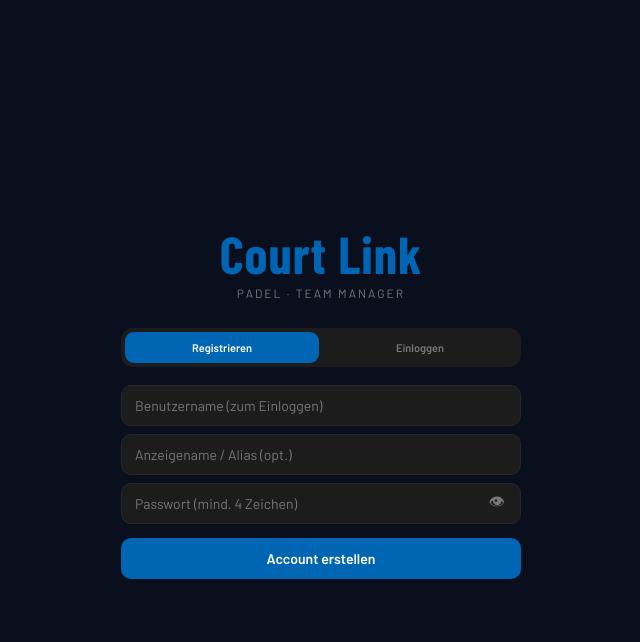
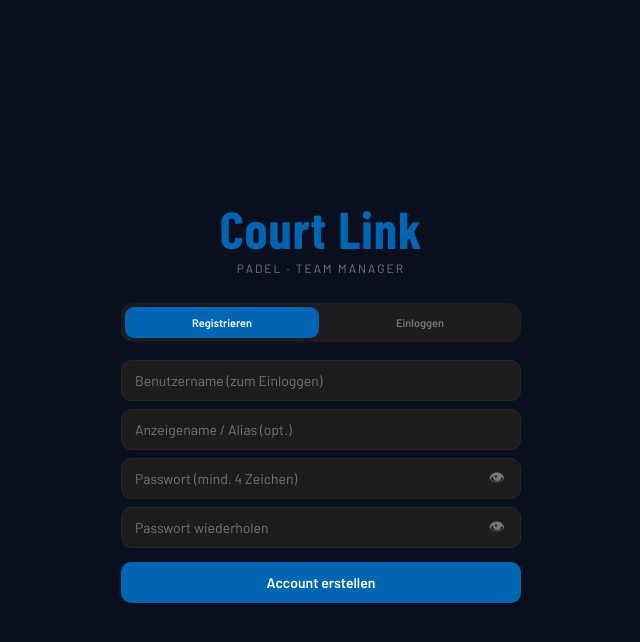
Before and after one commit to Emilionen12/COURTLink3_Server, a Flask app: page / in a window 1280 px wide. Shown: the top 642 px of the page, without its empty margins (319-959 px from the left). Run offline with Flask 3, Linux system fonts and the light colour scheme; some web fonts are replaced.

Commit message:
DoubleCheckUndCLipboard

```diff
--- a/templates/index.html
+++ b/templates/index.html
@@ -180,6 +180,10 @@
       <div class="pw-wrap">
         <input type="password" id="l-pw-r" placeholder="Passwort (mind. 4 Zeichen)">
         <button class="pw-auge" onclick="togglePw('l-pw-r',this)" tabindex="-1">👁</button>
+      </div>
+      <div class="pw-wrap">
+        <input type="password" id="l-pw-r2" placeholder="Passwort wiederholen">
+        <button class="pw-auge" onclick="togglePw('l-pw-r2',this)" tabindex="-1">👁</button>
       </div>
       <div id="m-l1" class="meldung"></div>
       <button class="btn" onclick="accountRegistrieren()">Account erstellen</button>
@@ -559,7 +563,7 @@ function claimTeilen() {
   navigator.clipboard.writeText(
     `Hey ${name}! Du wurdest zu unserem Padel-Team hinzugefügt 🎾\n\n` +
     `So erstellst du deinen Account:\n` +
-    `1. Öffne die Court Link App\n` +
+    `1. Öffne die Court Link Website: https://courtlink3server-production.up.railway.app \n` +
     `2. Tippe auf den Tab "Übernehmen"\n` +
     `3. Gib deinen Code ein: ${code}\n` +
     `4. Wähle einen Namen und ein Passwort\n\n` +
@@ -591,8 +595,10 @@ async function post(url, body) {
 async function accountRegistrieren() {
   const name     = document.getElementById('l-name-r').value.trim()
   const alias    = document.getElementById('l-alias-r').value.trim()
-  const passwort = document.getElementById('l-pw-r').value
+  const passwort  = document.getElementById('l-pw-r').value
+  const passwort2 = document.getElementById('l-pw-r2').value
   if (!name || !passwort) { meldung('m-l1', 'Alle Felder ausfüllen.', 'fehler'); return }
+  if (passwort !== passwort2) { meldung('m-l1', 'Die Passwörter stimmen nicht überein.', 'fehler'); return }
   const [res, d] = await post('/api/account/registrieren', { name, alias, passwort })
   if (!res.ok) { meldung('m-l1', d.fehler, 'fehler'); return }
   Z.account = d.account
```
